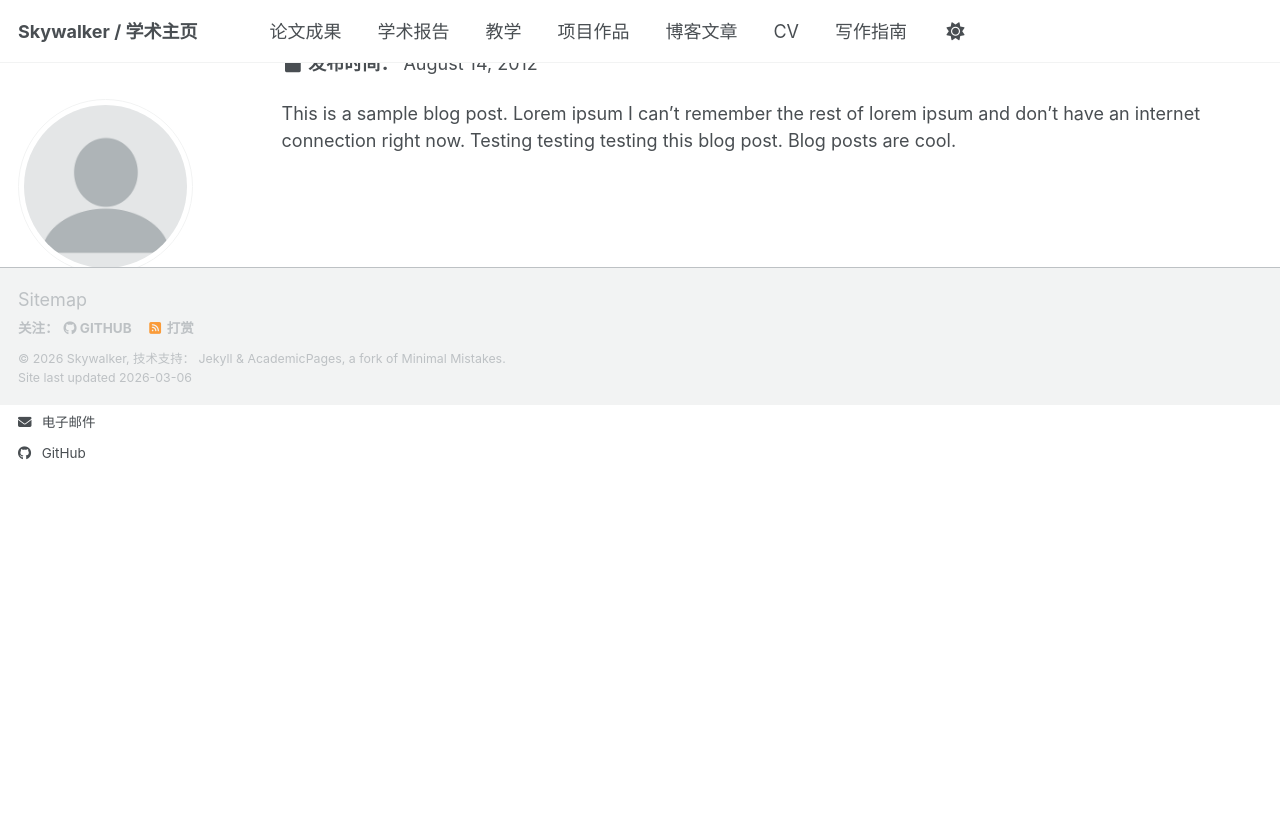
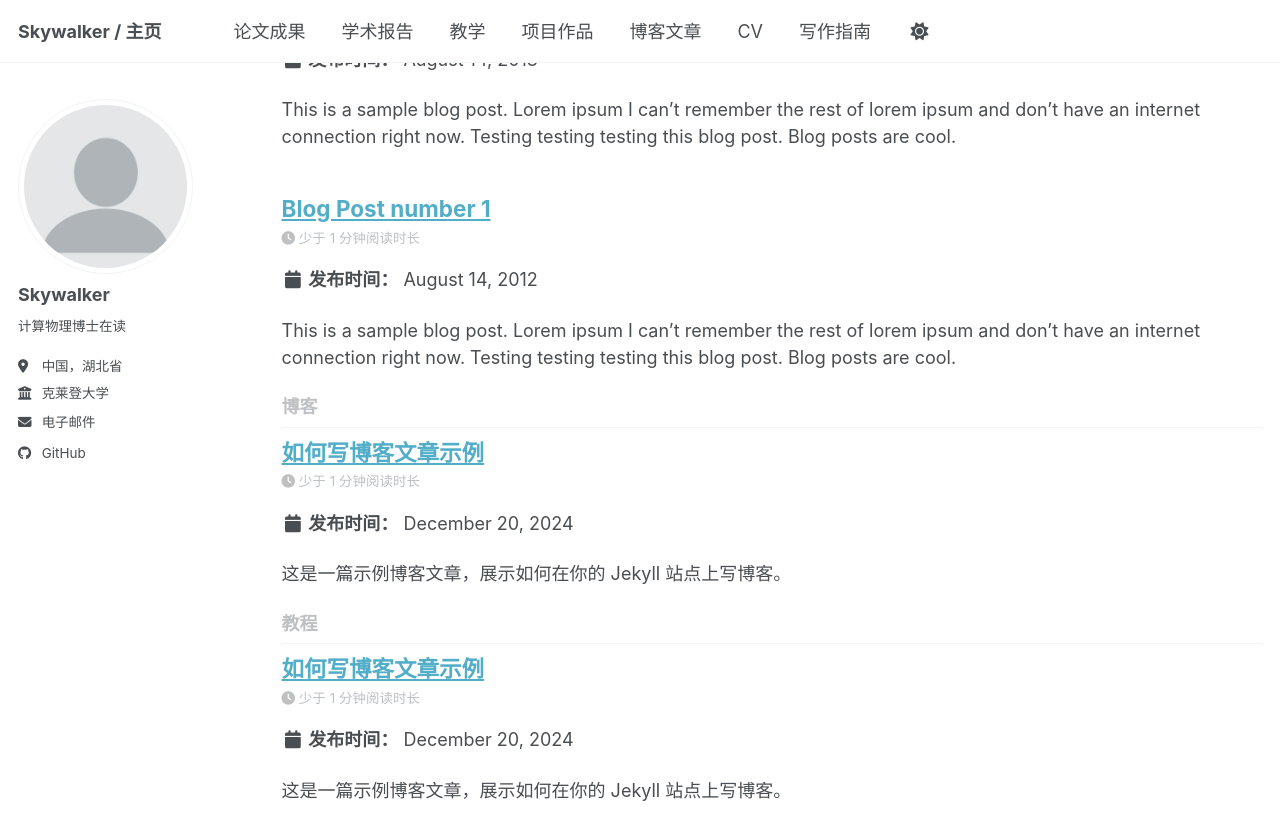
Before and after one commit to cn-skywalker/cn-skywalker.github.io, a Jekyll site: the page built from _pages/tag-archive.html, in a window 1280 px wide and 900 px high, scrolled down 3266 px. Shown: the top 840 px of the window. Built offline with Jekyll 4.4.1, drawn with Linux system fonts in a browser that asks for light colours; a script bundle is joined from its source files by our own code; library files that are not in the unit come from our copies; before the commit the page ends 3671 px from its top, so only the background shows below that; some of the changed text lies outside the part shown.

Commit message:
博客文章测试

````diff
--- a/_config.yml
+++ b/_config.yml
@@ -9,7 +9,7 @@
 # Basic Site Settings
 locale                   : "zh-CN"
 site_theme               : "default" # The available themes options are "default", "air", "sunrise", "mint", "dirt" and "contrast"
-title                    : "Skywalker / 学术主页"
+title                    : "Skywalker / 主页"
 title_separator          : "-"
 name                     : &name "Skywalker"
 description              : &description "计算物理博士在读"   # Update this with a general description of your site, this is the default if not overridden by a page
--- a/_pages/year-archive.html
+++ b/_pages/year-archive.html
@@ -1,7 +1,7 @@
 ---
 layout: archive
 permalink: /year-archive/
-title: "Blog posts"
+title: "博客文章"
 author_profile: true
 redirect_from:
   - /wordpress/blog-posts/
--- /dev/null
+++ b/_posts/2024-12-20-如何写博客文章示例.md
@@ -0,0 +1,90 @@
+---
+title: '如何写博客文章示例'
+date: 2024-12-20
+permalink: /posts/2024/12/how-to-write-blog-post/
+tags:
+  - Jekyll
+  - 博客
+  - 教程
+categories:
+  - 学习笔记
+---
+
+这是一篇示例博客文章，展示如何在你的 Jekyll 站点上写博客。
+
+## 文章结构
+
+每篇博客文章需要包含两部分：
+
+### 1. Front Matter（前置元数据）
+
+在文件开头用 `---` 包裹的 YAML 配置：
+
+- **title**: 文章标题
+- **date**: 发布日期（格式：YYYY-MM-DD）
+- **permalink**: 文章 URL（可选，不写会自动生成）
+- **tags**: 标签列表（用于分类和搜索）
+- **categories**: 分类列表（可选）
+
+### 2. 正文内容
+
+使用 Markdown 语法编写正文内容。
+
+## Markdown 语法示例
+
+### 标题
+
+使用 `#` 表示不同级别的标题：
+
+```markdown
+# 一级标题
+## 二级标题
+### 三级标题
+```
+
+### 列表
+
+- 无序列表项 1
+- 无序列表项 2
+
+1. 有序列表项 1
+2. 有序列表项 2
+
+### 代码块
+
+行内代码：`code`
+
+代码块：
+
+```python
+def hello():
+    print("Hello, World!")
+```
+
+### 链接和图片
+
+[链接文本](https://example.com)
+
+![图片描述](/images/example.png)
+
+### 引用
+
+> 这是一段引用文字
+
+## 注意事项
+
+1. **文件名格式**：`YYYY-MM-DD-文章标题.md`（使用英文或拼音，避免中文）
+2. **日期**：使用实际发布日期
+3. **标签和分类**：有助于读者找到相关文章
+4. **保存位置**：所有博客文章放在 `_posts/` 目录下
+
+## 发布流程
+
+1. 在 `_posts/` 目录创建新的 `.md` 文件
+2. 填写 front matter 和正文内容
+3. 提交到 Git 仓库
+4. GitHub Pages 会自动构建并发布
+
+---
+
+祝你写作愉快！🎉
````
